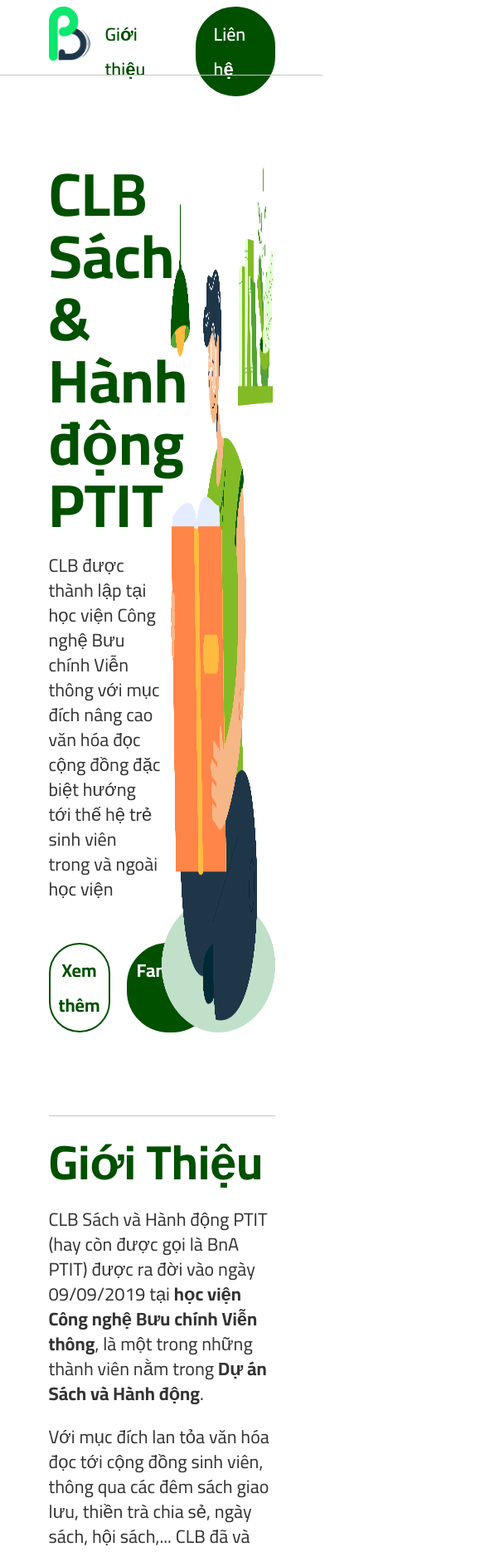
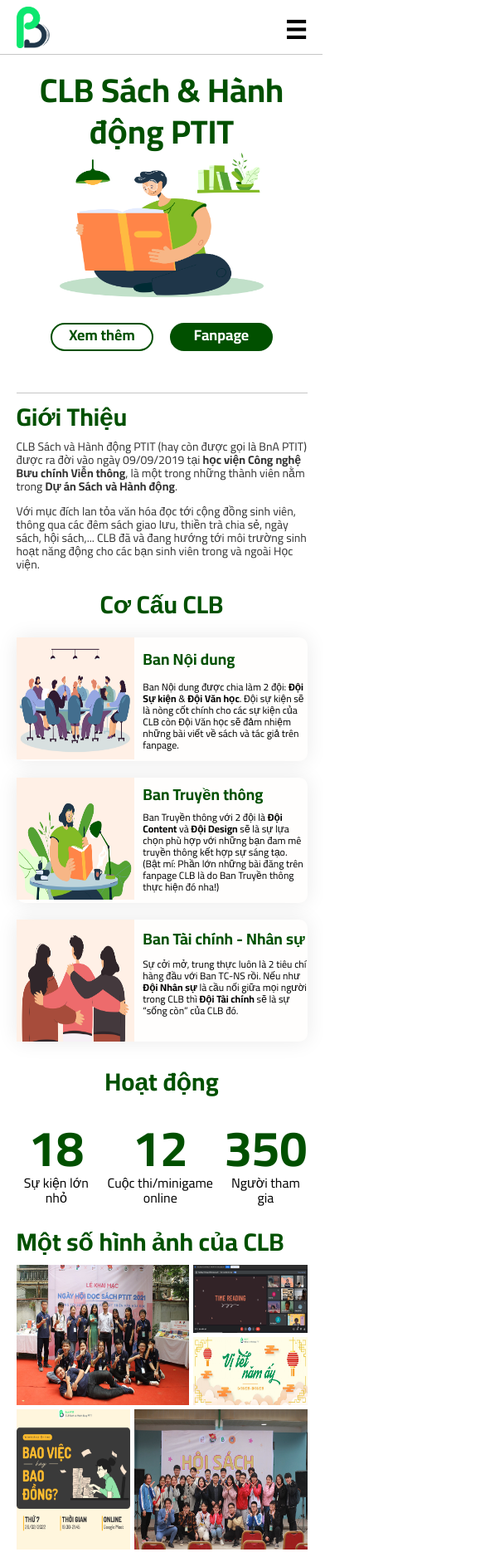
Before and after one commit to tuanhung220901/BNA--PTIT, a plain HTML site: page index.html in a window 390 px wide. Shown: the top 1870 px of the page at 83% size, 585 px wide, since content can reach past the window. Drawn offline with nearby package versions, Linux system fonts and the light colour scheme.

Commit message:
update scrren moblie

```diff
--- a/css/app.css
+++ b/css/app.css
@@ -390,6 +390,54 @@ a{
 .content-4 h3{
     transition: 0.5s;
 }
+.navbar{
+    font-size:30px;
+    cursor:pointer;
+    display: none;
+}
+.sidenav {
+    height: 100%;
+    width: 0px;
+    position: fixed;
+    z-index: 10;
+    top: 0;
+    right: 0;
+    background-color: #015000;
+    overflow-x: hidden;
+    transition: 0.5s;
+    padding-top: 60px;
+  }
+
+  .sidenav a {
+    padding: 8px 8px 8px 32px;
+    text-decoration: none;
+    font-size: 25px;
+    color: #ffffff;
+    display: block;
+    transition: 0.3s;
+  }
+
+  .sidenav a:hover {
+    color: #f1f1f1;
+  }
+
+  .sidenav .closebtn {
+    position: absolute;
+    top: 0;
+    right: 25px;
+    font-size: 36px;
+    margin-left: 50px;
+  }
+  #lop-phu{
+      top:0;
+      left:0;
+      right: 0;
+      bottom: 0;
+      position: fixed;
+      background-color: rgba(0, 0, 0, 0.3);
+      display: none;
+      z-index: 5;
+  }
 @media only screen and (min-width:740px) and (max-width: 1024px) {
     .text-1 h1 {
         font-size: 39px;
@@ -546,6 +594,248 @@ a{
         /* line-height: 0px; */
     }
 }
-@media only screen and(max-width: 740px){
+@media screen and (max-width:740px) {
+    .headers{
+        margin-bottom: 20px;
+    }
+    .headers .intro{
+        display: none;
+    }
+    .navbar{
+        display: block;
+    }
+    .content {
+        width: 90%;
+        margin: auto;
+    }
+    .bg-01 {
+        width: 40px;
+        height: 50px;
+    }
+    .vector-1{
+        top: 65px;
+    }
+    .content-1 .text-1 p{
+        display: none;
+    }
+    .content-1 .text-1 h1{
+        font-size: 40px;
+        text-align: center;
+        line-height: 50px;
+    }
+    .content-1{
+        flex-wrap: wrap;
+        justify-content: space-around;
+    }
+    .content-1 .text-1{
+        width: 100%;
 
+    }
+    .bg-02{
+        width: 70%;
+        height: 174px;
+    }
+    .content-1{
+        position: relative;
+        padding-bottom: 65px;
+    }
+    .content-1 .intro{
+        position: absolute;
+        bottom: 0;
+        margin: auto;
+    }
+    .content-1 .text-1 .intro{
+        justify-content: center;
+    }
+    .content-1 .intro .intro-1{
+        width: 120px;
+        height: 30px;
+        padding: 0;
+        font-size: 18px;
+        line-height: 26px;
+    }
+    .content-1 .intro .intro-2{
+        width: 120px;
+        height: 30px;
+        padding: 0;
+        font-size: 18px;
+        line-height: 26px;
+    }
+    .text-2 h1 {
+        margin: 0;
+        font-size: 30px;
+    }
+    .text-2 {
+        font-size: 14px;
+        width: 100%;
+        color: #015000;
+    }
+    .text-2 p {
+        line-height: 16px;
+        margin-top: 0;
+        color: #333333;
+    }
+    .text-3 h1 {
+        font-size: 30px;
+    }
+    .content-3 {
+        margin-top: 0px;
+    }
+    .content-3 h1{
+        line-height: 40px;
+    }
+    .vector-2{
+        margin-top: 50px;
+    }
+    .cau-truc{
+        display: block;
+    }
+    .bg-03{
+        width: 147px;
+        height: 147px;
+        border-radius: 0;
+    }
+    .cau-truc .cau-truc-1 {
+        display: flex;
+        width: 100%;
+    }
+    .can-le{
+        padding: 0;
+        width: calc(100% - 147px);
+        margin-left: 10px;
+    }
+    .cau-truc-1 h2{
+        font-size: 19px;
+        line-height: 21px;
+    }
+    .cau-truc-1 p{
+        font-size: 12px;
+        line-height: 14px;
+    }
+    .bg-04{
+        width: 147px;
+        height: 147px;
+        border-radius: 0;
+    }
+    .cau-truc .cau-truc-2 {
+        display: flex;
+        width: 100%;
+    }
+    .can-le{
+        padding: 0;
+        width: calc(100% - 147px);
+        margin-left: 10px;
+    }
+    .cau-truc-2 h2{
+        font-size: 19px;
+        line-height: 10px;
+    }
+    .cau-truc-2 p{
+        font-size: 12px;
+        line-height: 14px;
+    }
+    .bg-05{
+        width: 147px;
+        height: 147px;
+        border-radius: 0;
+    }
+    .cau-truc .cau-truc-3{
+        display: flex;
+        width: 100%;
+    }
+    .can-le{
+        padding: 0;
+        width: calc(100% - 147px);
+        margin-left: 10px;
+    }
+    .cau-truc-3 h2{
+        font-size: 19px;
+        line-height: 15px;
+    }
+    .cau-truc-3 p{
+        font-size: 12px;
+        line-height: 14px;
+        padding: 0;
+    }
+    .cau-truc-2{
+        margin-top: 20px;
+        border-radius: 10px;
+    }
+    .cau-truc-3{
+        margin-top: 20px;
+        border-radius: 10px;
+    }
+    .cau-truc-1{
+        border-radius: 10px;
+    }
+    .content-4{
+        margin-top: 0px;
+    }
+    .hd h3 {
+        margin-top: 0px;
+        margin-bottom: 8px;
+        text-align: center;
+        font-size: 60px;
+        color: #015000;
+        margin-bottom: 0;
+        line-height: 65px;
+    }
+    .hd p {
+        line-height: 18px;
+        margin-top: 0;
+        font-size: 16px;
+        text-align: center;
+    }
+    .content-5{
+        margin-top: 0px;
+    }
+    .item1{
+        height: 20vh;
+    }
+    .item4{
+        height: 20vh;
+    }
+    .grid-content{
+        gap: 5px;
+    }
+    .content-6{
+        margin-top: 20px;
+    }
+    .content-6 ul li {
+        margin-left: 15px;
+        font-size: 14px;
+        line-height: 0.6cm;
+        color: #333333;
+    }
+    .footer {
+        margin: auto;
+        display: block;
+        justify-content: space-between;
+        width: 90%;
+    }
+    .footer-2{
+        display: none;
+    }
+    .content-7{
+        margin-top: 0;
+    }
+    .footer-1{
+        width: 100%;
+        margin-bottom: 20px;
+    }
+    .footer-3{
+        width: 100%;
+        justify-content: center;
+        margin-bottom: 5px;
+    }
+    .footer-withlove p{
+        font-size: 12px;
+    }
+    .scroll-btn{
+       left: 5px;
+       bottom: 5px;
+    }
+    .logo-book{
+        width: 375px;
+    }
 }
--- a/index.html
+++ b/index.html
@@ -12,8 +12,8 @@
     <title>BNA PTIT</title>
     <script src="https://ajax.googleapis.com/ajax/libs/jquery/3.5.1/jquery.min.js"></script>
     <!-- css -->
+    <link rel="stylesheet" href="./css/load.css">
     <link rel="stylesheet" href="./css/app.css">
-    <link rel="stylesheet" href="./css/load.css">
     <!-- icon -->
     <meta name="viewport" content="width=device-width, initial-scale=1">
     <link rel="stylesheet" href="https://cdnjs.cloudflare.com/ajax/libs/font-awesome/4.7.0/css/font-awesome.min.css">
@@ -21,11 +21,11 @@
 <body>
 
     <!-- loading -->
-    <!-- <div id="loader">
+    <div id="loader">
         <div class="logo-book"></div>
         <div id="shadow"></div>
         <div id="box"></div>
-    </div> -->
+    </div>
     <!-- message -->
     <!-- Messenger Plugin chat Code -->
     <div id="fb-root"></div>
@@ -58,9 +58,18 @@
       }(document, 'script', 'facebook-jssdk'));
     </script>
     <!-- content -->
+    <div id="lop-phu" onclick="closeNav()"></div>
+    <div id="mySidenav" class="sidenav">
+    <a href="#" class="closebtn" onclick="closeNav()">&times;</a>
+    <a href="#">Giới thiệu</a>
+    <a href="#">Liên hệ</a>
+    </div>
+
     <div class="content">
         <div class="headers">
             <img src="./img/logo-01.png" alt="" class="bg-01">
+            <!-- only moblie -->
+            <span class="navbar" onclick="openNav()">&#9776;</span>
             <div class="intro">
                 <div class="intro-1">Giới thiệu</div>
                 <div class="intro-2">Liên hệ</div>
@@ -197,8 +206,9 @@
     <!-- scroll to top -->
     <div class="scroll-btn">
         <i class="fa fa-caret-up"></i>
-      </div>
+    </div>
     <script src="./js/scroll.js"></script>
     <script src="./js/load.js"></script>
+    <script src="./js/app.js"></script>
 </body>
 </html>
--- /dev/null
+++ b/js/app.js
@@ -0,0 +1,10 @@
+function openNav() {
+    document.getElementById("mySidenav").style.width = "250px";
+    document.getElementById("lop-phu").style.display = "block";
+    console.log("hung");
+  }
+
+  function closeNav() {
+    document.getElementById("mySidenav").style.width = "0";
+    document.getElementById("lop-phu").style.display = "none";
+  }
```
Also changed, not shown: test.html (added, +84 -0 lines).
